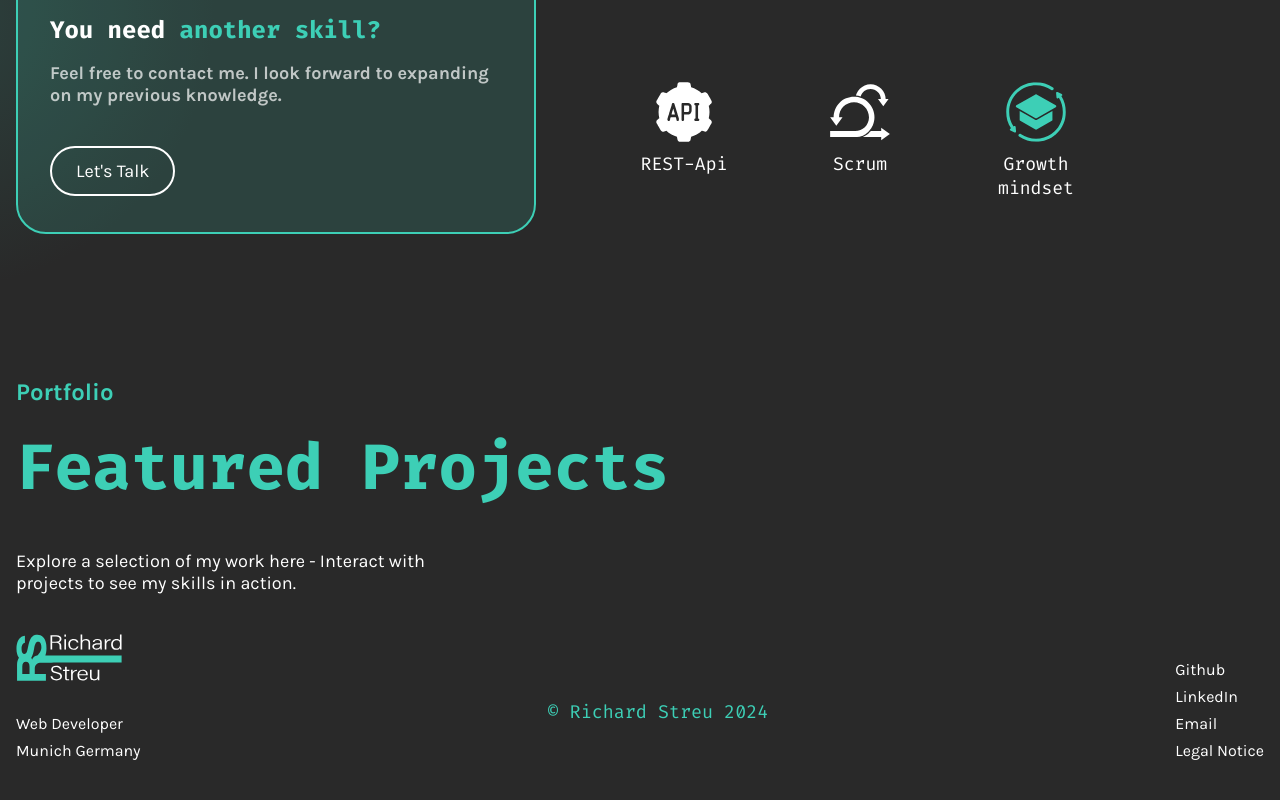
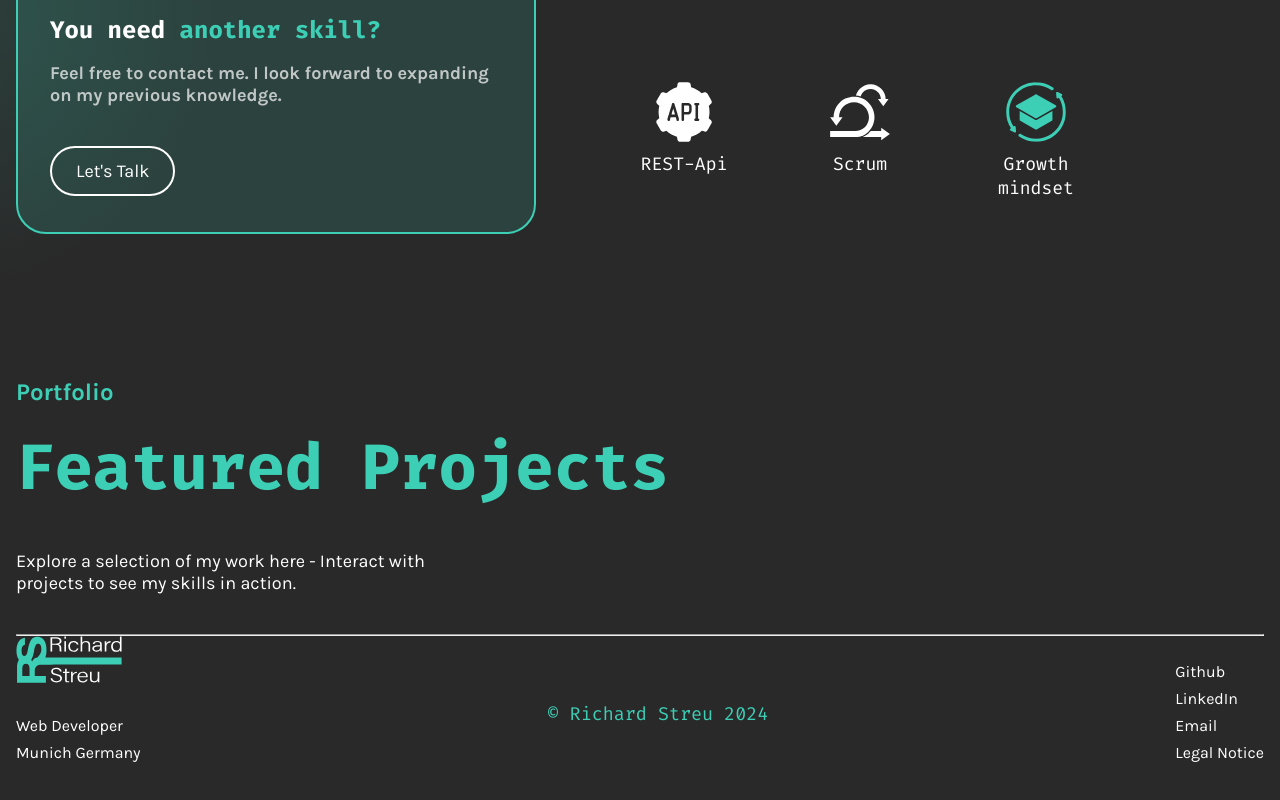
Before and after one commit to RichardStreu/portfolioAngular, an Angular app: page / in a window 1280 px wide. Shown: the part 2152-2952 px from the top of the page. Built offline with nearby package versions, Linux system fonts and the light colour scheme.

Commit message:
feat: add horizontal rule to projects section for improved layout

```diff
--- a/src/app/landing-page/sections/d-projects/d-projects.component.html
+++ b/src/app/landing-page/sections/d-projects/d-projects.component.html
@@ -8,7 +8,9 @@
       </div>
     </div>
     <div class="projectsContent">
-      <div class="projectsBars"></div>
+      <div class="projectsBars">
+        <hr>
+      </div>
       <div class="projectsThumbnails"></div>
     </div>
   </div>
```
